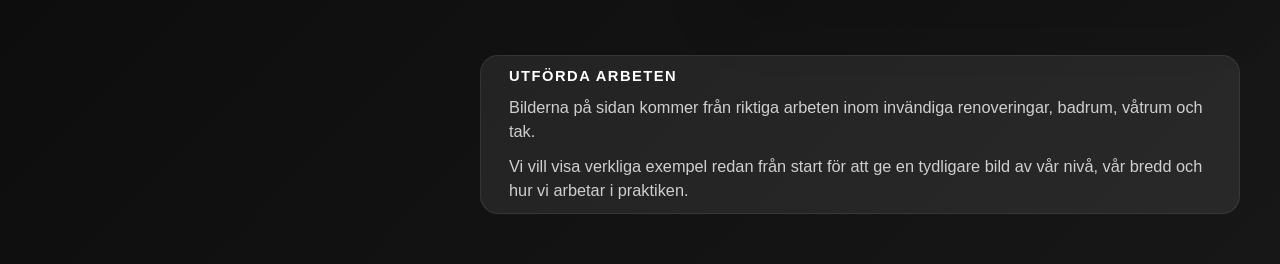
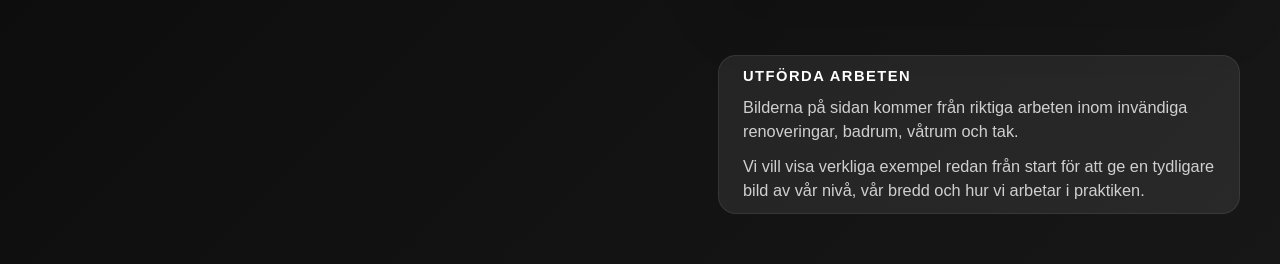
Before and after one commit to ConaX26/sanaa-site, a Next.js app: page / in a window 1280 px wide. Shown: the part 774-1038 px from the top of the page. Built offline with nearby package versions, Linux system fonts and the light colour scheme.

Commit message:
Refine hero quote width and remove duplicate meta

```diff
--- a/src/app/page.tsx
+++ b/src/app/page.tsx
@@ -129,12 +129,12 @@ style={{ objectFit: "cover" }}
 <div
 className="hero-quote"
 style={{
-gridColumn: "1 / -1",
+gridColumn: "2 / 3",
 justifySelf: "end",
 width: "100%",
-maxWidth: 760,
+maxWidth: 640,
 marginTop: 16,
-padding: "12px 28px 10px",
+padding: "12px 24px 10px",
 boxSizing: "border-box",
 }}
 >
```
